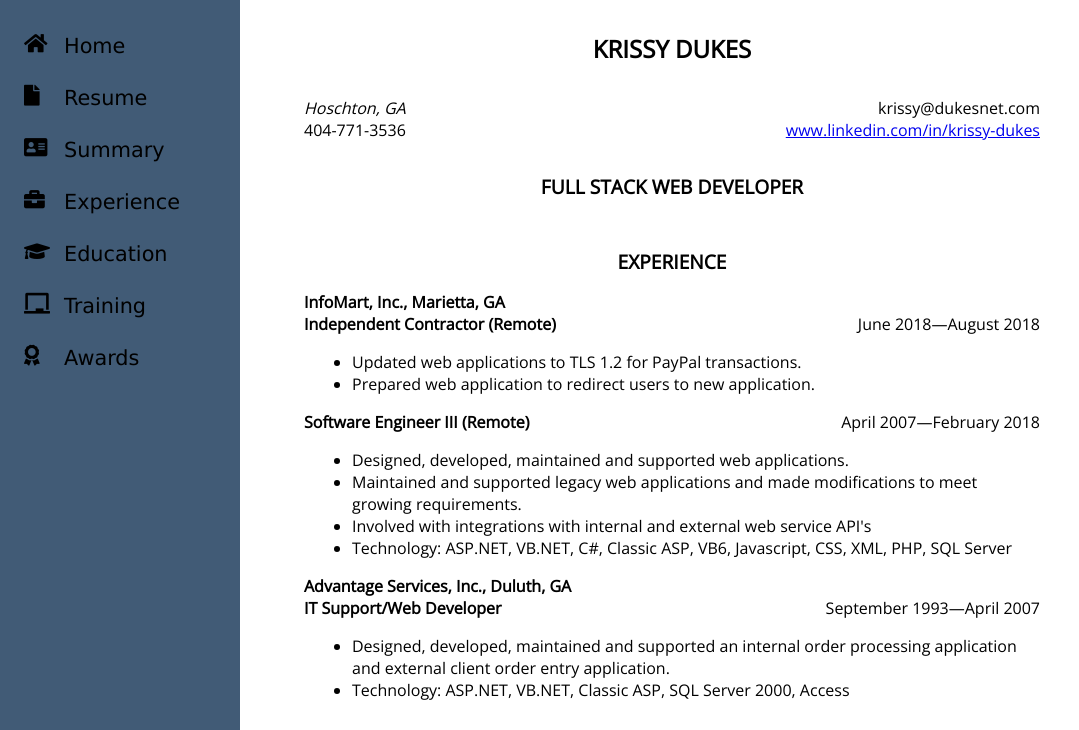
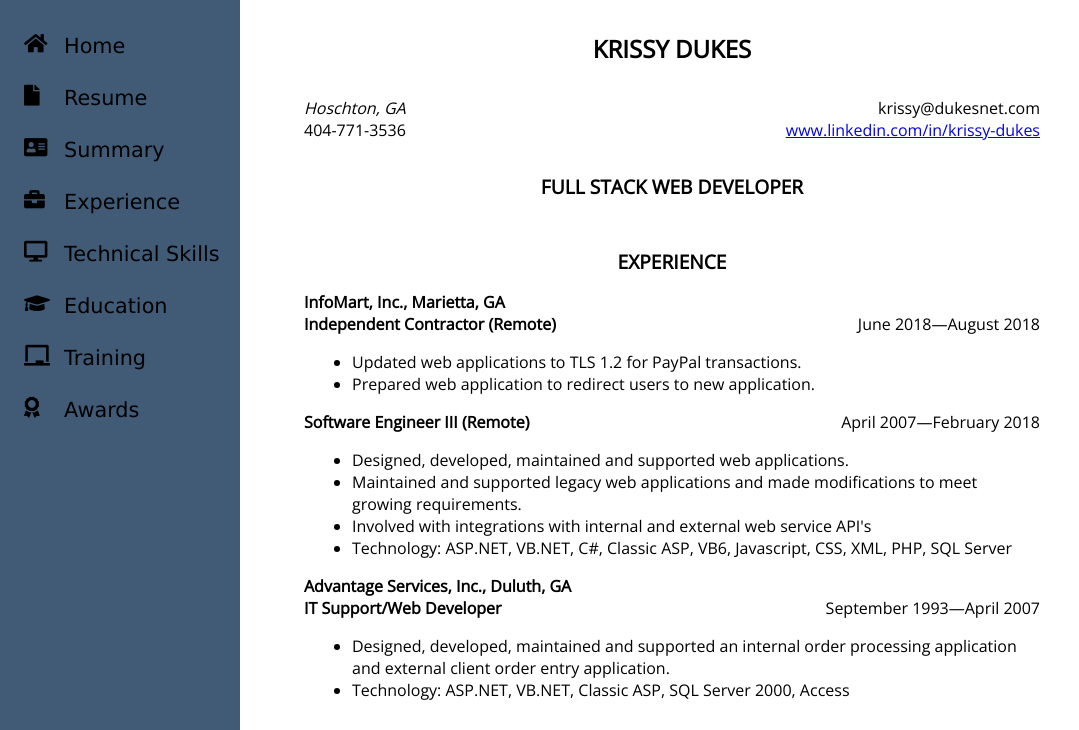
Before and after one commit to krissydotnet/krissy_dukesnet, a plain HTML site: page resume.html in a window 1280 px wide. Shown: the top 730 px of the page, without its empty margins (0-1079 px from the left). Drawn offline with nearby package versions, Linux system fonts and the light colour scheme.

Commit message:
Updated Resume

```diff
--- a/resume.html
+++ b/resume.html
@@ -6,7 +6,7 @@
     <meta charset="UTF-8">
     <meta name="viewport" content="width=device-width, initial-scale=1.0">
     <meta http-equiv="X-UA-Compatible" content="ie=edge">
-    <meta name="description" content="Technology Leader with expertise in network engineering and consulting.">
+    <meta name="description" content="Technology Leader with expertise in ASP.NET Web Forms, MVC, C#, VB.NET, HTML, CSS, JavaScript.">
 
     <link href="https://fonts.googleapis.com/css?family=Open+Sans" rel="stylesheet">
     <link rel="stylesheet" href="https://use.fontawesome.com/releases/v5.7.2/css/all.css"
@@ -44,11 +44,11 @@
                         <i class="fas fa-briefcase"></i>
                         <span class="nav-text">Experience</span>
                     </a></li>
-                    <!--
+
                 <li><a href="#technical" class="nav-link"><i class="fas fa-desktop"></i>
-                        <span class="nav-text">Technical Expertise</span>
+                        <span class="nav-text">Technical Skills</span>
 
-                    </a></li>-->
+                    </a></li>
                 <li><a href="#education" class="nav-link">
                         <i class="fas fa-graduation-cap"></i>
                         <span class="nav-text">Education</span>
```
Also changed, not shown: index.html (+1 -1 lines).
